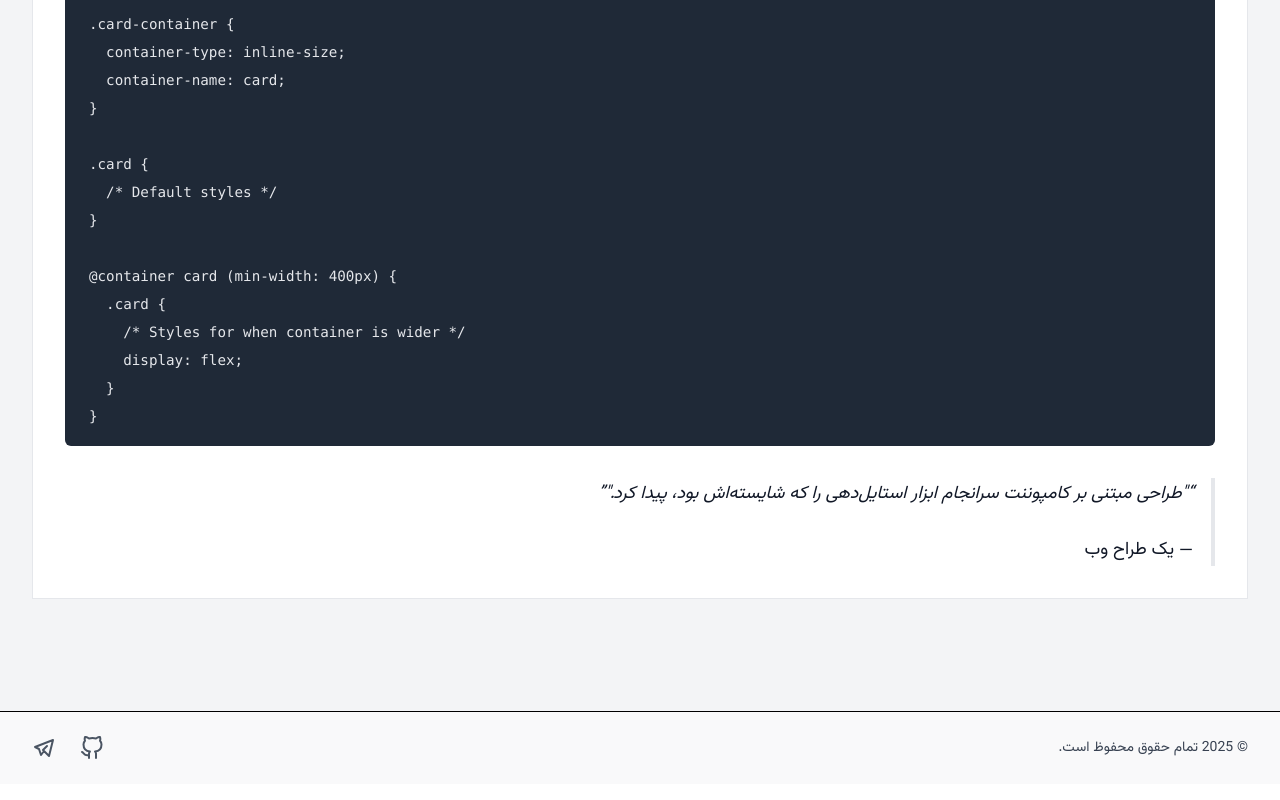
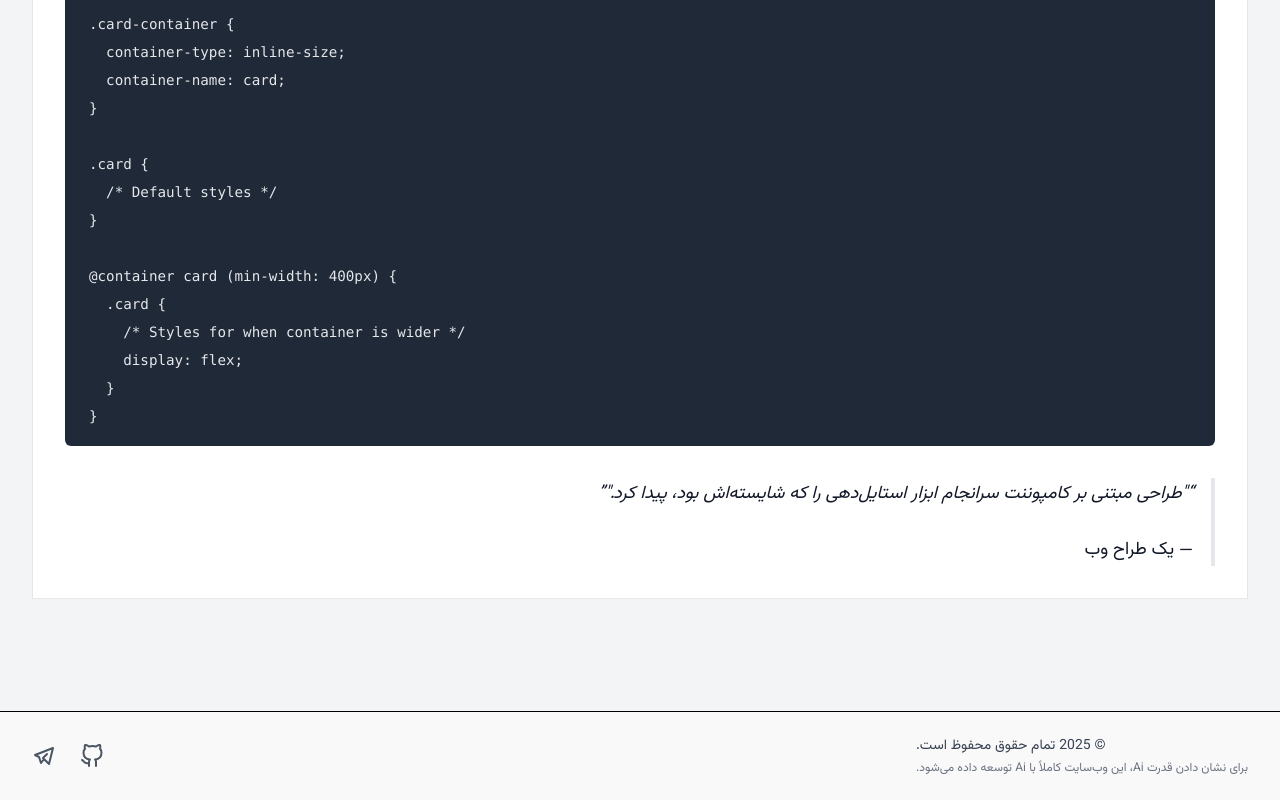
Before and after one commit to amirphpp800/blog-page, a React (Vite) app: page / in a window 1280 px wide. Shown: the part 3596-4396 px from the top of the page. Built offline with nearby package versions, Linux system fonts and the light colour scheme.

Commit message:
Update Footer.tsx

```diff
--- a/components/Footer.tsx
+++ b/components/Footer.tsx
@@ -23,10 +23,15 @@ export const Footer: React.FC<FooterProps> = ({ translations }) => {
 
   return (
     <footer className="border-t border-accent-light dark:border-accent-dark py-6 px-4 sm:px-8 mt-12 bg-white/50 dark:bg-zinc-900/50">
-      <div className="container mx-auto flex flex-col sm:flex-row justify-between items-center text-center sm:text-left">
-        <p className="text-sm text-gray-700 dark:text-gray-300 mb-4 sm:mb-0">
-          &copy; {year} {translations.footerText}
-        </p>
+      <div className="container mx-auto flex flex-col sm:flex-row justify-between items-center text-center sm:text-left gap-4">
+        <div className="text-sm">
+          <p className="text-gray-700 dark:text-gray-300">
+            &copy; {year} {translations.footerText}
+          </p>
+          <p className="text-xs text-gray-500 dark:text-gray-400 mt-1">
+            {translations.aiDisclaimer}
+          </p>
+        </div>
         <div className="flex items-center gap-6">
           <SocialLink href="https://github.com" ariaLabel="صفحه گیت‌هاب">
             <Icon name="github" className="w-6 h-6" />
```
